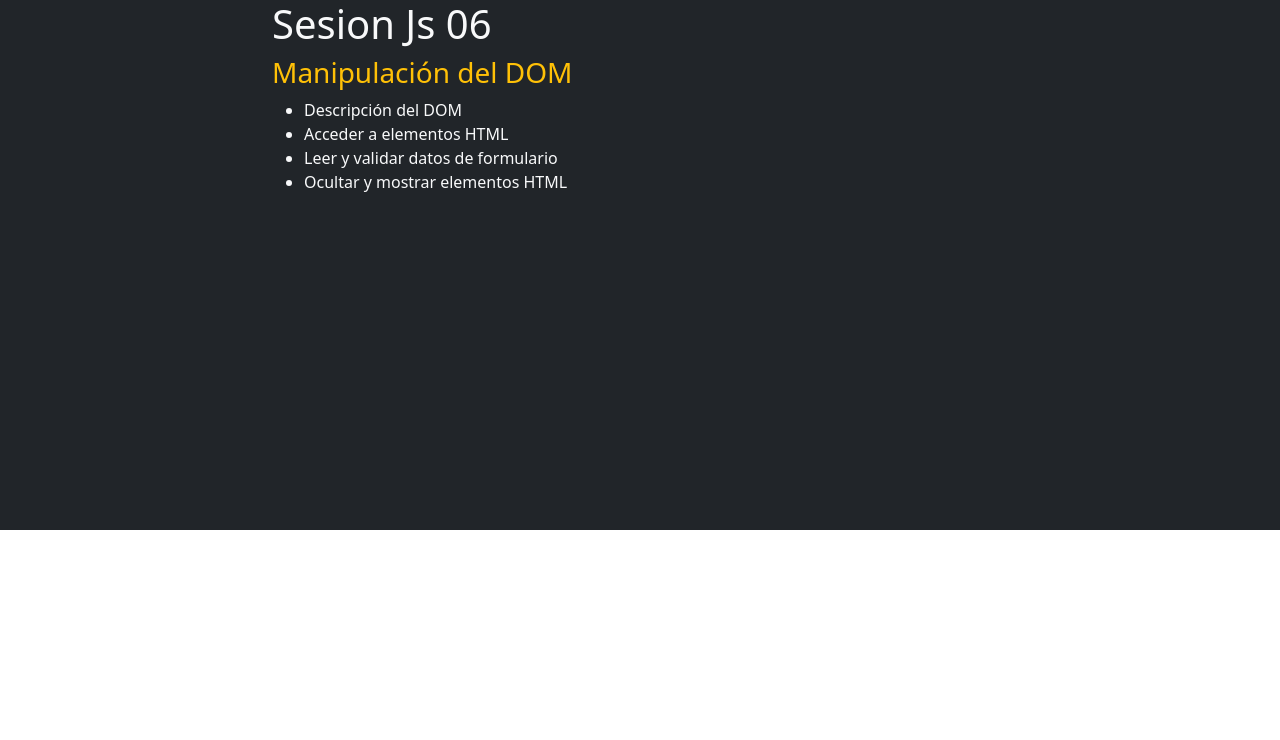
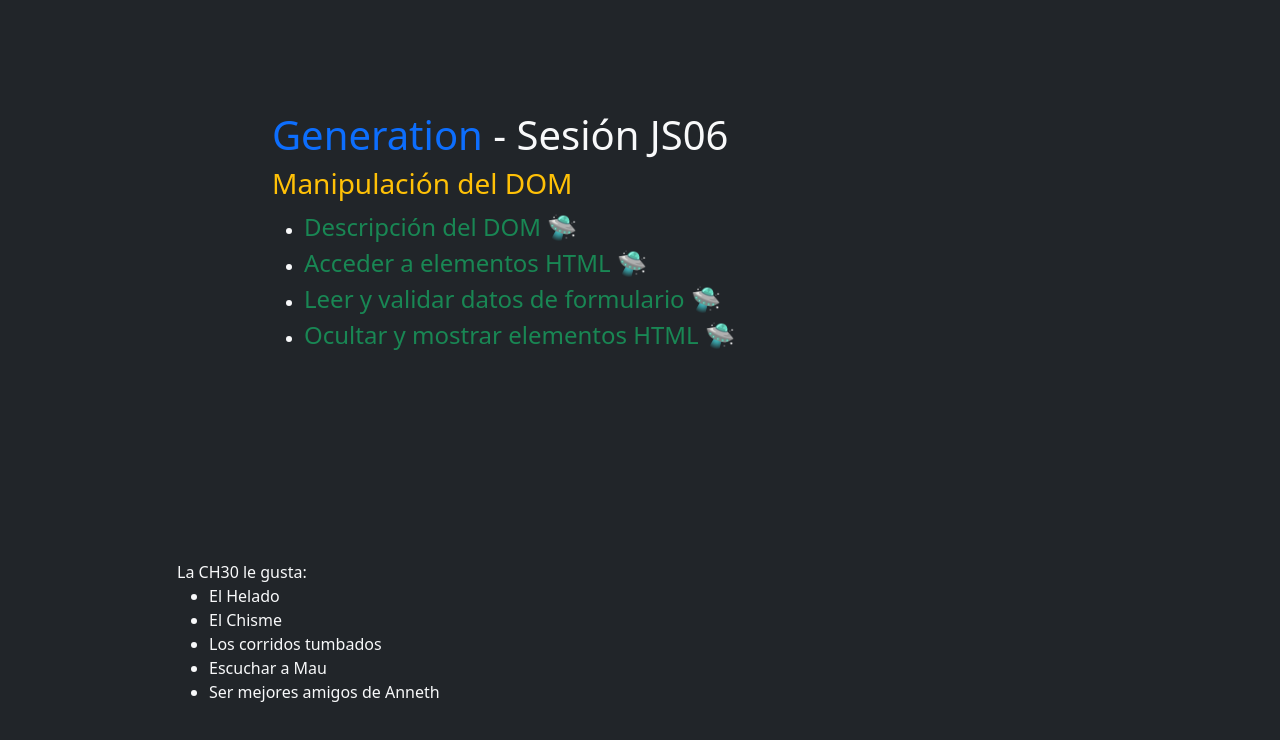
Before and after one commit to EduardoDawn/ch30-web06-bootstrap, a plain HTML site: page assets/pages/sesion-js/js06.html in a window 1280 px wide. Drawn offline with nearby package versions, Linux system fonts and the light colour scheme.

Commit message:
ci: modificar el DOM mediante JS

```diff
--- a/assets/pages/sesion-js/js06.html
+++ b/assets/pages/sesion-js/js06.html
@@ -13,9 +13,9 @@
         <div class="container " >
             <!--justify-content-center: justificación horizontal-->
             <!--align-items-center: justificación vertical-->
-            <div class="row  justify-content-center align-items-center" style="height: 60h;">
+            <div class="row  justify-content-center align-items-center" style="height: 60vh;">
                 <div class="col-8">
-                    <h1 id="title">Sesion Js 06</h1>
+                    <h1 id="title">Sesion X</h1>
                     <h3 id="subtitle" class="text-warning">Manipulación del DOM</h3>
                     <ul>
                         <li>Descripción del DOM</li>
@@ -26,7 +26,10 @@
                     </ul>
                 </div>
             </div>
-            <div class="row justify-content-center align-items-center" style="height: 40Vh;">
+            <div class="row justify-content-center align-items-center" style="height: 40vh;">
+                <div class="col-10" id="descriptionCh30">
+
+                </div>
 
             </div>
         </div>
--- a/assets/pages/sesion-js/js06.js
+++ b/assets/pages/sesion-js/js06.js
@@ -0,0 +1,64 @@
+console.log("Sesión JS 06 Manipulación del DOM")
+
+
+/* Modificar un elemento HTML por medio de su ID*/
+const findElementById = () => {
+    const title = document.getElementById("title");
+
+    //title.innerHTML = `Generation - Sesión JS06`;
+    title.innerHTML = `<span class="text-primary"> Generation </span>- Sesión JS06`;
+}
+
+
+findElementById();
+
+/*------------------Encontrar elementos por su etiqueta (tag) ---------------
+*/
+
+const changeElementsByTagName = () =>{
+    const unorderList = document.getElementsByTagName("li");
+    console.log(unorderList);
+
+    for (const listItem of unorderList) {
+        listItem.innerHTML = `<span class="text-success fs-4"> ${listItem.innerHTML} 🛸 </span>`;
+    }
+}
+
+changeElementsByTagName();
+
+
+//------------------------- Uso de selector universal ------------------------------
+// querySelector
+
+const findElementByQuerySelector = () =>{
+    //const element = document.querySelector("#title");  //seleccionar por ID
+    //const element = document.querySelector(".text-warning"); //seleccionar por clase
+    //const element = document.querySelector("ul"); //seleccionar por tag
+    //const element = document.querySelector("li"); //seleccionar por tag
+    const element = document.querySelector("h1 span"); //seleccionar por tag
+    console.log(element);
+}
+
+findElementByQuerySelector();
+
+//--------------------- Crear un nuevo elemento HTML --------------
+// appendChild
+
+const newElement = () => {
+    const newElement = document.createElement("div"); // <p> </p>
+
+    newElement.innerHTML = `La CH30 le gusta:
+    <ul>
+        <li> El Helado </li>
+        <li> El Chisme </li>
+        <li> Los corridos tumbados </li>
+        <li> Escuchar a Mau </li>
+        <li> Ser mejores amigos de Anneth </li>
+    </ul>
+    `;
+     const descriptionCh30 = document.querySelector("#descriptionCh30");
+
+     descriptionCh30.appendChild(newElement);
+}
+
+newElement();
```
